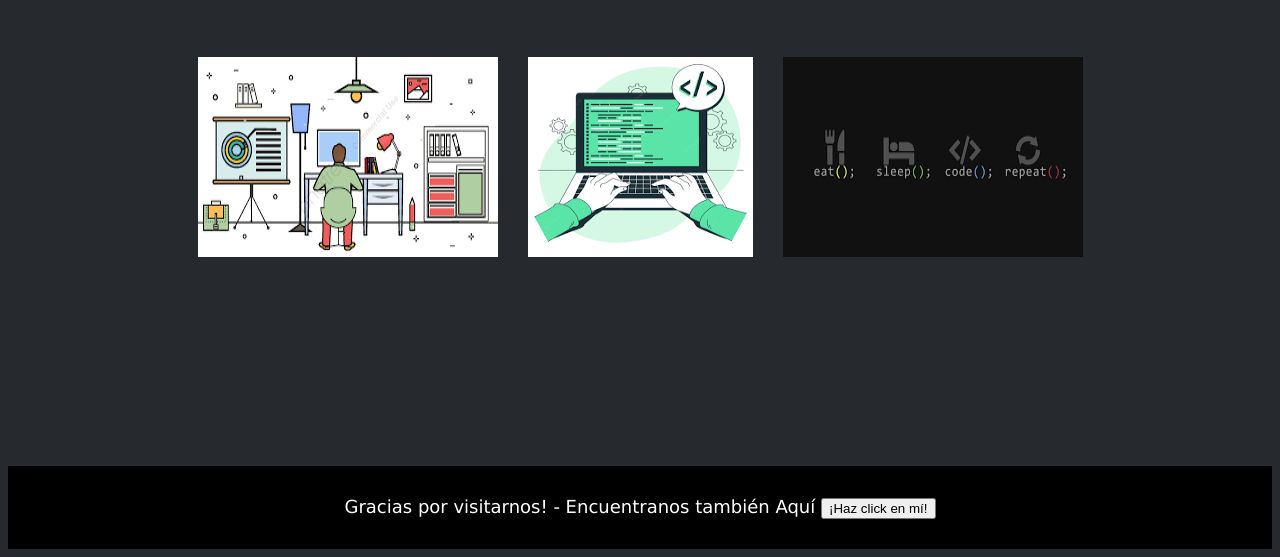
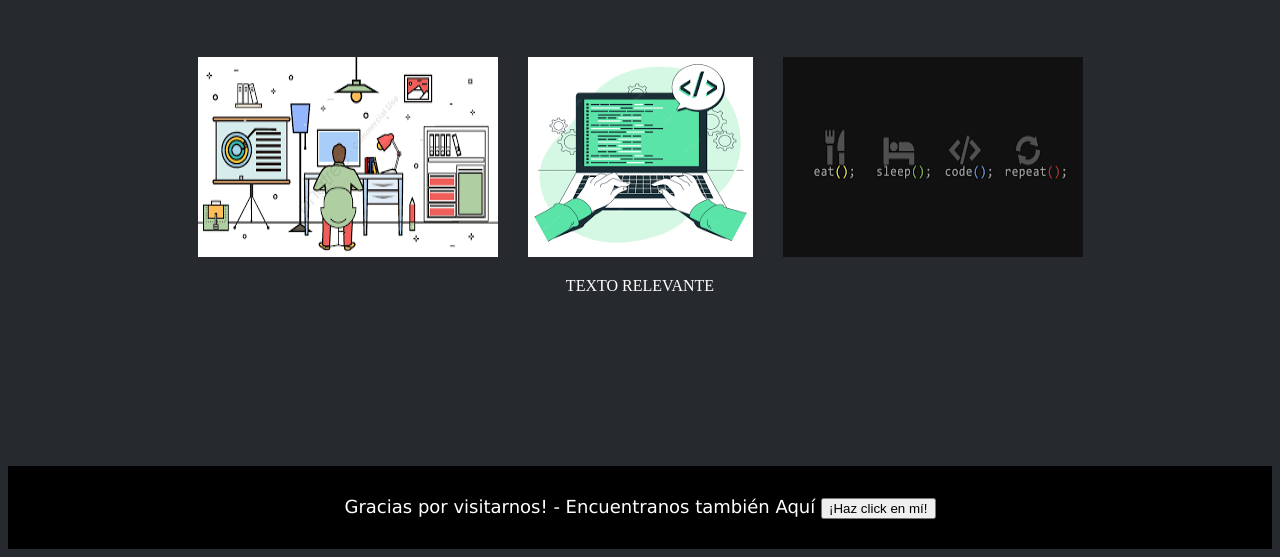
Before and after one commit to YamilaSilva/miprimerapagina, a plain HTML site: page about.html in a window 1280 px wide. Shown: the part 244-801 px from the top of the page. Drawn offline with Linux system fonts and the light colour scheme.

Commit message:
mi primera confirmacion de actualizacion

```diff
--- a/about.html
+++ b/about.html
@@ -31,6 +31,9 @@
                 <img height="225" width="225" src="Imagenes/imagen3.jpg" alt="Descripción de la imagen 3" />
                 <img height="168" width="300" src="Imagenes/imagen2.jpg" alt="Descripción de la imagen 2" />
             </div>
+            <div class="greeting">
+                TEXTO RELEVANTE
+            </div>
         </main>
 
         <footer> <!-- contenido pie de pagina -->
--- a/styles.css
+++ b/styles.css
@@ -116,6 +116,10 @@ img {
     height: 200px;
 }
 
+.greeting {
+    text-align: center;
+}
+
  /* barra de navegación adaptable - media query  */
 
 @media (max-width: 768px) {
```
